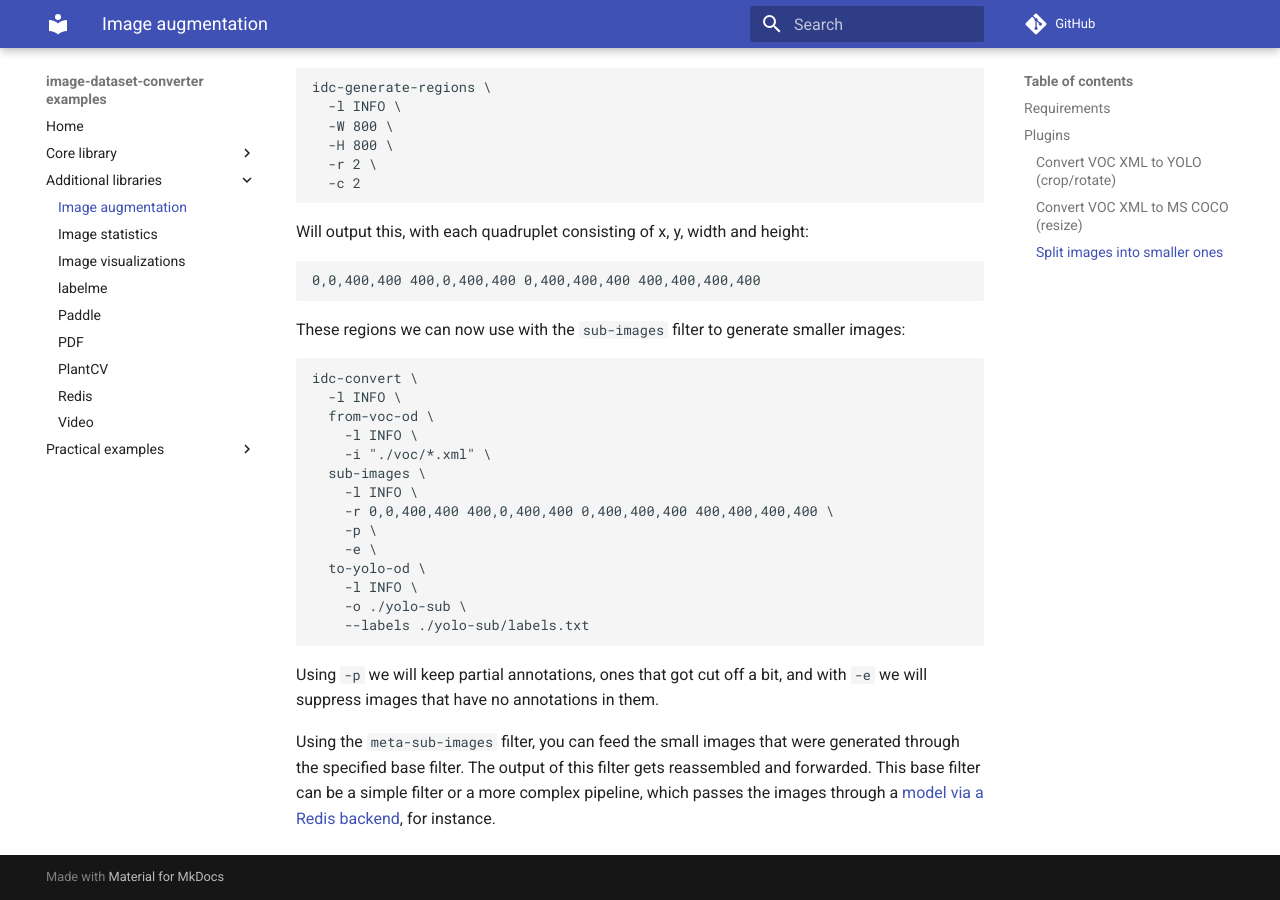
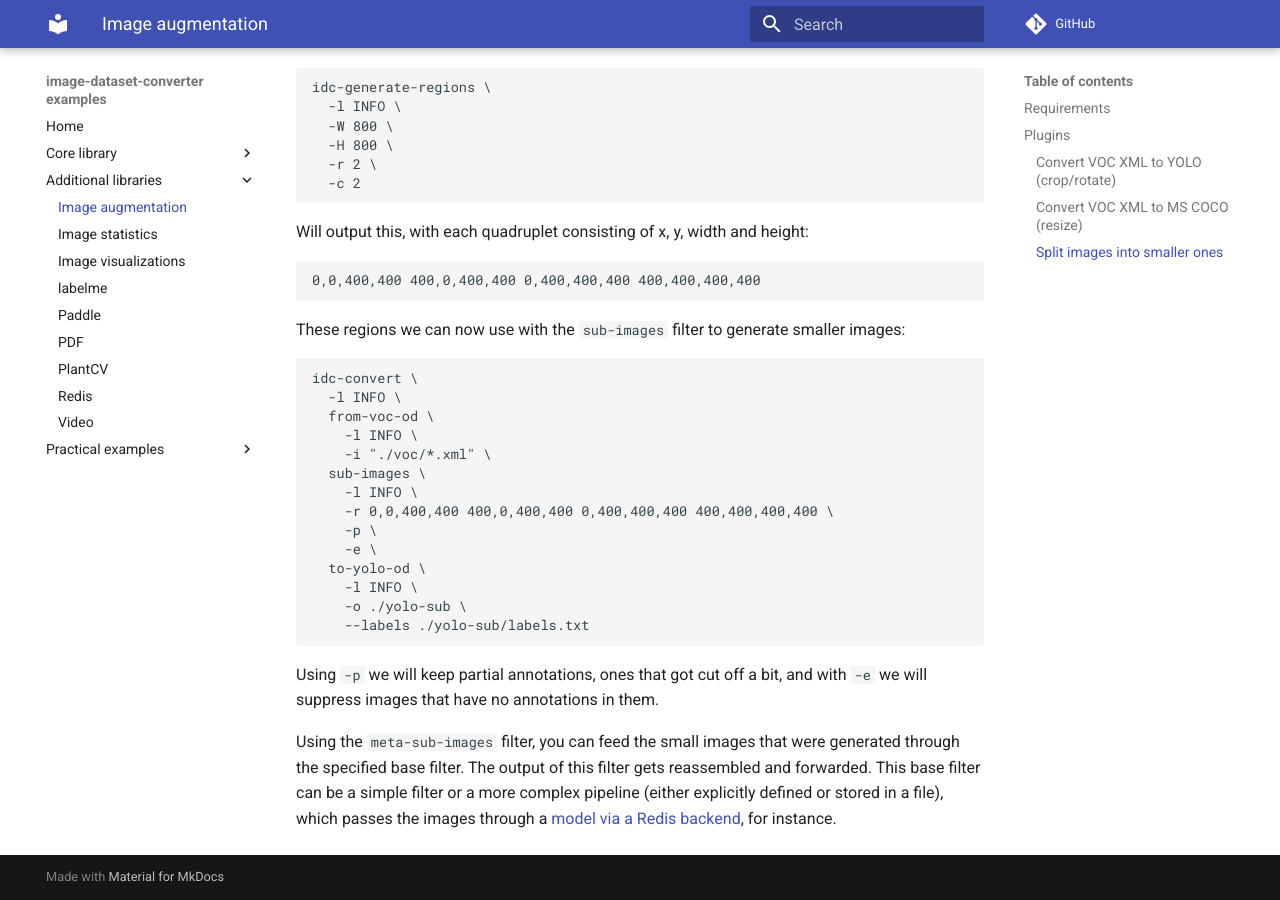
Before and after one commit to waikato-datamining/image-dataset-converter-examples, an MkDocs documentation site: the page built from docs/imgaug.md, in a window 1280 px wide and 900 px high, scrolled down 1968 px. Built offline with MkDocs 1.6.1 and Material for MkDocs 9.7.7, drawn with Linux system fonts in a browser that asks for light colours; comment, search, counter and statistics services are not loaded.

Commit message:
mentioned that meta-sub-images pipeline can be stored in a file as well

```diff
--- a/docs/imgaug.md
+++ b/docs/imgaug.md
@@ -111,5 +111,6 @@ will suppress images that have no annotations in them.
 
 Using the `meta-sub-images` filter, you can feed the small images that were generated
 through the specified base filter. The output of this filter gets reassembled and forwarded.
-This base filter can be a simple filter or a more complex pipeline, which passes the
-images through a [model via a Redis backend](object_detection_in_videos.md), for instance.
+This base filter can be a simple filter or a more complex pipeline (either explicitly
+defined or stored in a file), which passes the images through a
+[model via a Redis backend](object_detection_in_videos.md), for instance.
```
